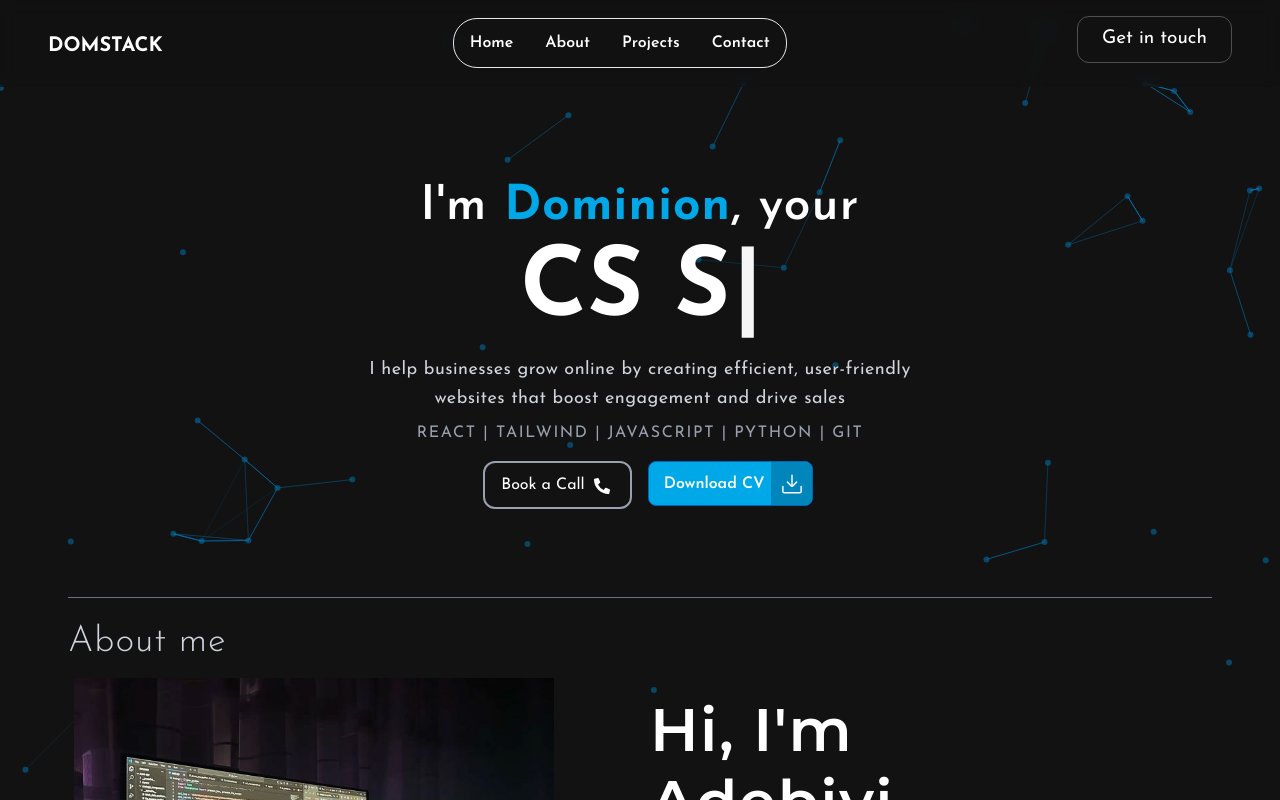
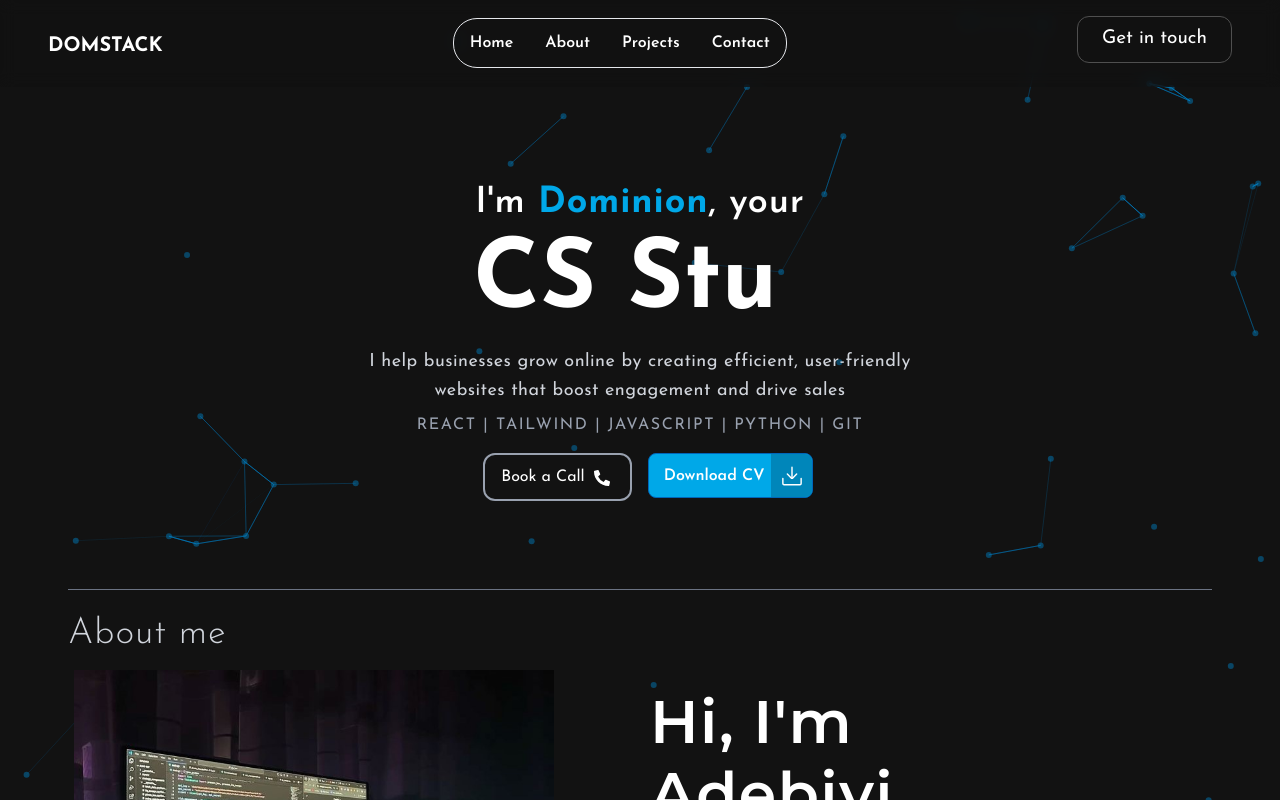
Before and after one commit to dominionnnnnnn/portfolio, a React (Vite) app: page / in a window 1280 px wide. Shown: the top 800 px of the page. Built offline with nearby package versions, Linux system fonts and the light colour scheme.

Commit message:
added hero animation

```diff
--- a/src/components/herosection/HeroSection.jsx
+++ b/src/components/herosection/HeroSection.jsx
@@ -2,6 +2,7 @@ import React from 'react'
 import { useTypewriter, Cursor } from "react-simple-typewriter";
 import Button from './Button';
 import { FaPhoneAlt } from 'react-icons/fa';
+import useIntersectionObserver from '../hooks/useIntersectionObserver';
 
 const HeroSection = () => {
   const [text] = useTypewriter({
@@ -12,9 +13,11 @@ const HeroSection = () => {
     delaySpeed: 1000,
   });
 
+  const { isVisible, elementRef } = useIntersectionObserver();
+
   return (
-    <div className='flex flex-col items-center py-8 my-8 justify-center'>
-        <h1 className='mt-8 mb-3  text-2xl md:text-4xl lg:text-5xl text-white tracking-wide font-semibold'>I'm <span className='text-[#00A8E8] font-extrabold'>Dominion</span>, your</h1>
+    <div  ref={elementRef} className={`flex flex-col items-center py-8 my-8 justify-center hero-text ${isVisible ? "show" : ""}`}>
+        <h1 className={`mt-8 mb-3  text-2xl md:text-4xl lg:text-4xl text-white tracking-wide font-semibold `}>I'm <span className='text-[#00A8E8] font-extrabold'>Dominion</span>, your</h1>
         <h1 className='text-4xl md:text-6xl lg:text-8xl text-white font-bold mb-4 '>{text}<Cursor cursorStyle="|" /></h1>
         <p className='text-gray-300 text-lg tracking-wide w-[400px] leading-relaxed md:w-[600px] text-center'>I help businesses grow online by creating efficient, user-friendly websites that boost engagement and drive sales</p>
         <p className='text-gray-400 text-sm md:text-base mt-2 tracking-wide  md:tracking-widest'>REACT | TAILWIND | JAVASCRIPT | PYTHON | GIT</p>
--- a/src/index.css
+++ b/src/index.css
@@ -15,7 +15,16 @@ html {
   font-family: "Montserrat", sans-serif;
   font-optical-sizing: auto;
 }
+.hero-text{
+  filter: blur(0px);
+  opacity: 0;
+  position: relative;
+  bottom: -40px;
 
+}
+.hero-text.show{
+  animation: blurbottom 1000ms forwards;
+}
 
 /* download button */
 .download-btn {
@@ -32,6 +41,56 @@ html {
 .button-content {
   transform: translateY(-45px);
   transition: all 250ms ease-in-out;
+}
+
+/* animation */
+@keyframes blurtop {
+  0%{
+      filter: blur(40px);
+      opacity: 0;
+      bottom: 70px;
+  }
+  100%{
+      filter: blur(0px);
+      opacity: 1;
+      bottom: 0;
+  }
+}
+@keyframes blurbottom {
+  0%{
+      filter: blur(30px);
+      opacity: 0;
+      bottom: -40px;
+  }
+  100%{
+      filter: blur(0px);
+      opacity: 1;
+      bottom: 0;
+  }
+}
+@keyframes blurright {
+  0%{
+      filter: blur(40px);
+      opacity: 0;
+      right: -70px;
+  }
+  100%{
+      filter: blur(0px);
+      opacity: 1;
+      right: 0;
+  }
+}
+@keyframes blurleft {
+  0%{
+      filter: blur(40px);
+      opacity: 0;
+      left: -70px;
+  }
+  100%{
+      filter: blur(0px);
+      opacity: 1;
+      left: 0;
+  }
 }
 
 
```
